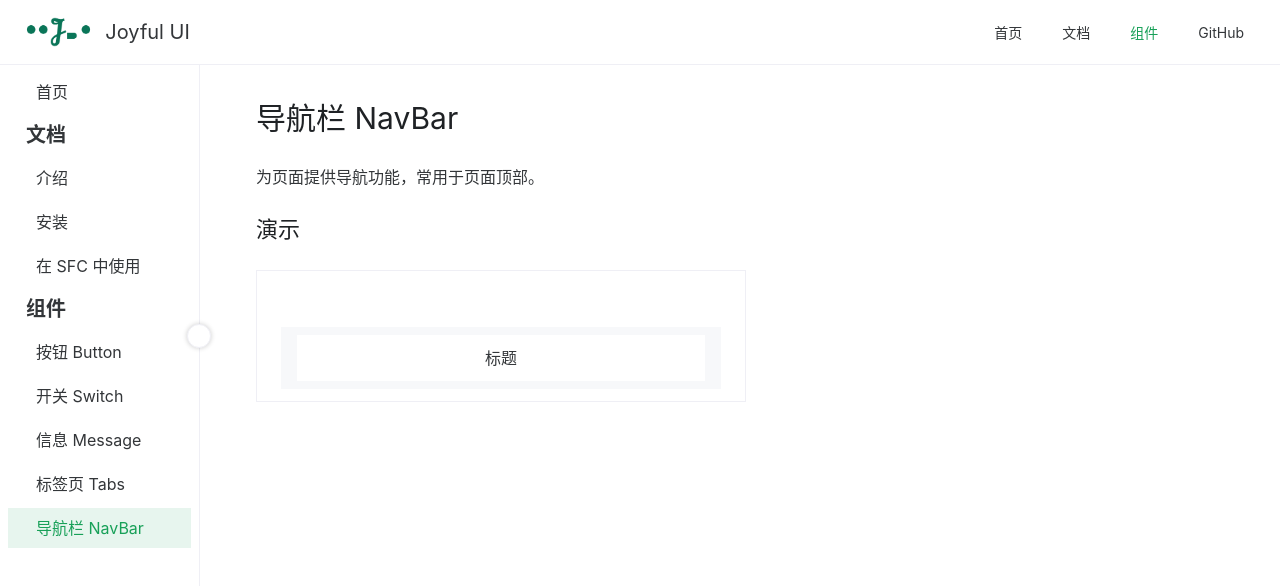
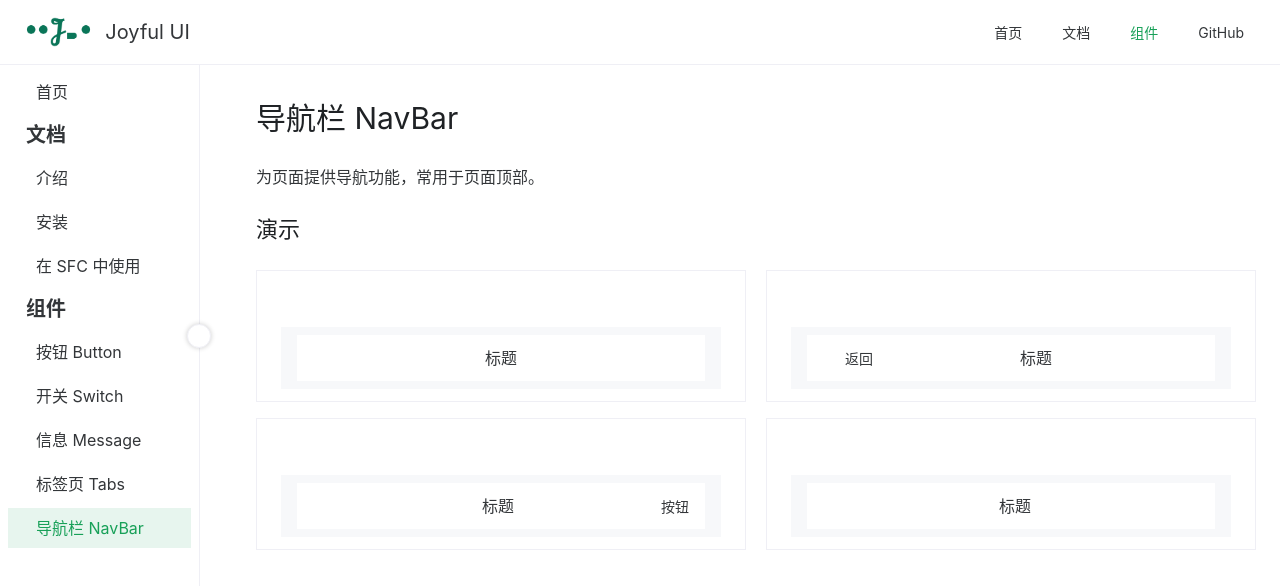
Before and after one commit to 12callie/joyful-ui, a Vue app: page /joyful/components/navBar in a window 1280 px wide. Shown: the top 586 px of the page. Built offline with nearby package versions, Linux system fonts and the light colour scheme.

Commit message:
NavBar组件添加其他用法

```diff
--- a/index.html
+++ b/index.html
@@ -2,13 +2,13 @@
 <html lang="en">
 <head>
     <meta charset="UTF-8">
-    <meta name="viewport"
-          content="width=device-width,initial-scale=1.0,minimum-scale=1.0,maximum-scale=1.0,user-scalable=no,viewport-fit=cover">
+    <meta content="width=device-width,initial-scale=1.0,minimum-scale=1.0,maximum-scale=1.0,user-scalable=no,viewport-fit=cover"
+          name="viewport">
     <title>Vite App</title>
-    <script src="//at.alicdn.com/t/c/font_3933999_gmvuz1a003a.js"></script>
+    <script src="//at.alicdn.com/t/c/font_3933999_8nmmtllreg5.js"></script>
 </head>
 <body>
 <div id="app"></div>
-<script type="module" src="/src/main.ts"></script>
+<script src="/src/main.ts" type="module"></script>
 </body>
 </html>
--- /dev/null
+++ b/src/components/NavBar2.demo.vue
@@ -0,0 +1,13 @@
+<demo>返回上级</demo>
+<template>
+  <NavBar left-arrow
+          left-text="返回"
+          title="标题"
+          @click-left="onClickLeft" />
+</template>
+
+<script lang="ts" setup>
+import NavBar from '../lib/NavBar.vue'
+
+const onClickLeft = () => history.back()
+</script>
--- /dev/null
+++ b/src/components/NavBar3.demo.vue
@@ -0,0 +1,15 @@
+<demo>右侧按钮</demo>
+<template>
+  <NavBar left-arrow
+          right-text="按钮"
+          title="标题"
+          @click-left="onClickLeft"
+          @click-right="onClickRight" />
+</template>
+
+<script lang="ts" setup>
+import NavBar from '../lib/NavBar.vue'
+
+const onClickLeft = () => history.back()
+const onClickRight = () => console.log('按钮')
+</script>
--- /dev/null
+++ b/src/components/NavBar4.demo.vue
@@ -0,0 +1,14 @@
+<demo>使用插槽</demo>
+<template>
+  <NavBar left-arrow title="标题">
+    <template #rightIcon>
+      <svg class="icon">
+        <use xlink:href="#icon-search"></use>
+      </svg>
+    </template>
+  </NavBar>
+</template>
+
+<script lang="ts" setup>
+import NavBar from '../lib/NavBar.vue'
+</script>
--- a/src/lib/NavBar.vue
+++ b/src/lib/NavBar.vue
@@ -31,7 +31,7 @@ const props = defineProps({
       </svg>
       <span>{{ leftText }}</span>
     </div>
-    <span class="j-nav-bar-title">{{ title }}</span>
+    <div class="j-nav-bar-title">{{ title }}</div>
     <div class="j-nav-bar-right" @click="onClickRight">
       {{ rightText }}
       <slot name="rightIcon"></slot>
@@ -56,6 +56,7 @@ const props = defineProps({
     align-items: center;
     flex-direction: row;
     padding: 0 16px;
+    cursor: pointer;
 
     svg {
       width: 18px;
@@ -66,13 +67,13 @@ const props = defineProps({
 
   .j-nav-bar-title {
     max-width: 60%;
+    cursor: default;
   }
 
   .j-nav-bar-right {
     font-size: 14px;
     padding: 0 16px;
-
-
+    cursor: pointer;
   }
 }
 </style>
--- a/src/views/NavBarDemo.vue
+++ b/src/views/NavBarDemo.vue
@@ -1,6 +1,9 @@
 <script lang="ts" setup>
 import Demo from '../components/Demo.vue'
 import NavBar1Demo from '../components/NavBar1.demo.vue'
+import NavBar2Demo from '../components/NavBar2.demo.vue'
+import NavBar3Demo from '../components/NavBar3.demo.vue'
+import NavBar4Demo from '../components/NavBar4.demo.vue'
 </script>
 
 <template>
@@ -10,7 +13,9 @@ import NavBar1Demo from '../components/NavBar1.demo.vue'
     <h2 class="component-demos-h2">演示</h2>
     <div class="component-demos">
       <Demo :component="NavBar1Demo" />
-
+      <Demo :component="NavBar2Demo" />
+      <Demo :component="NavBar3Demo" />
+      <Demo :component="NavBar4Demo" />
     </div>
   </div>
 </template>
```
